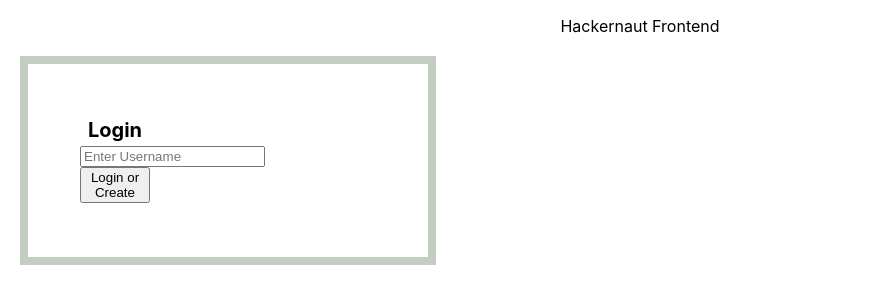
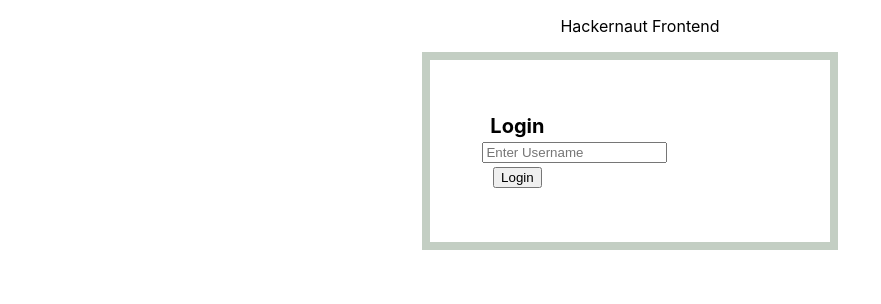
Before and after one commit to azhang9328/hackornaut-frontend, a React (Create React App) app: page / in a window 1280 px wide. Shown: the top 304 px of the page, without its empty margins (0-881 px from the left). Built offline with nearby package versions, Linux system fonts and the light colour scheme.

Commit message:
CSS style

```diff
--- a/src/containers/Login.css
+++ b/src/containers/Login.css
@@ -3,9 +3,11 @@
       text-align: center;
       width: 300px;
       border: 8px solid rgb(195, 206, 195);
+      top: 50%;
+      left: 50%;
+      margin-left: 33%;
       padding: 50px;
-      margin: 20px;
-
+      position: aboslute;
     }
 
     .Login form {
--- a/src/containers/Login.js
+++ b/src/containers/Login.js
@@ -23,7 +23,7 @@ class Login extends Component {
                 <form onSubmit={this.handleSubmit}>
                     <label><b>Login</b></label>
                     <input type="text" placeholder="Enter Username" name="uname" onChange={(e) => this.handleChange(e)}/>
-                    <button type="submit">Login or Create</button>
+                    <button type="submit">Login</button>
                 </form>
             </div>
 
```
